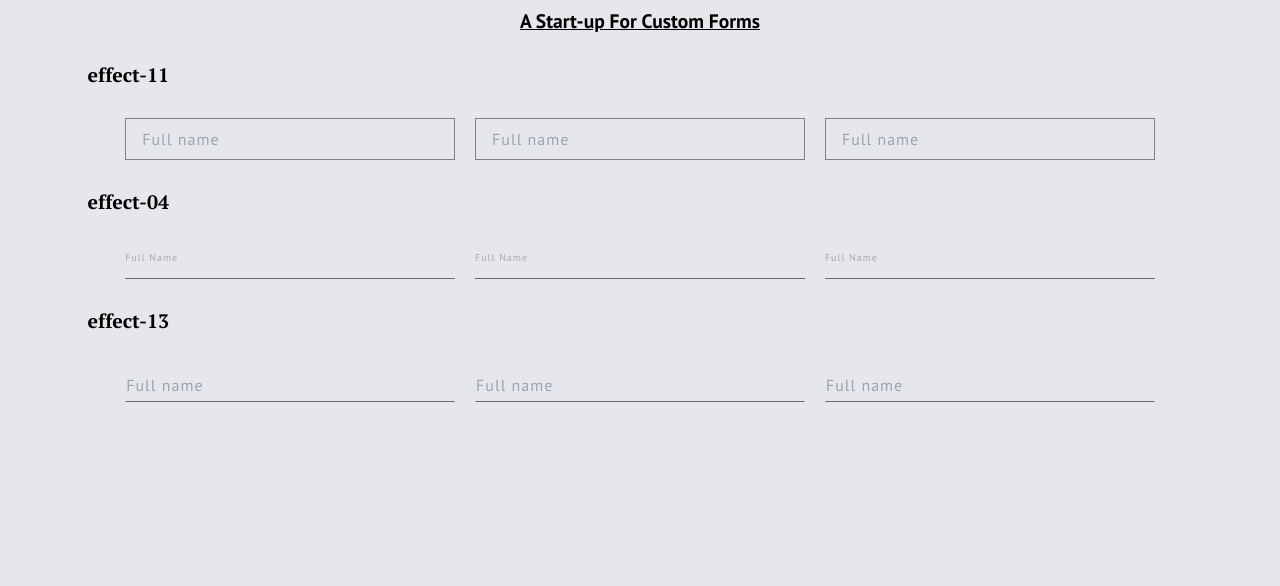
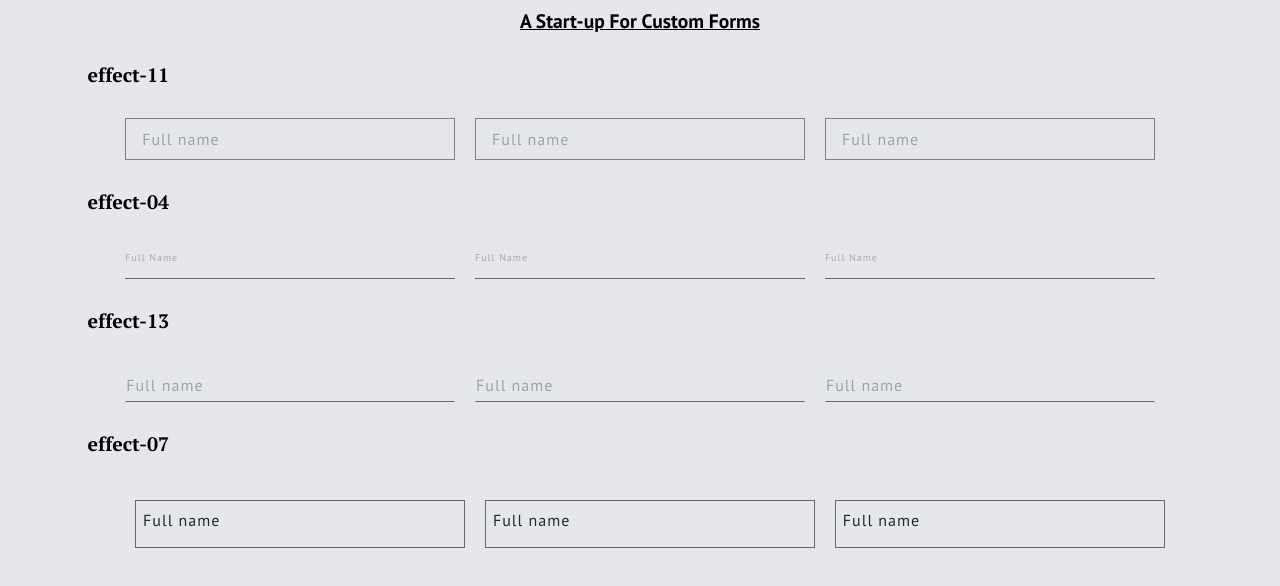
Before and after one commit to MAbdurahman/tw-input-forms, a website: page src/index.html in a window 1280 px wide. Shown: the part 92-678 px from the top of the page. Drawn offline with Linux system fonts and the light colour scheme; a web font is replaced by a local one.

Commit message:
Add effect-07 structure, styles, and scripts

```diff
--- a/js/scripts.js
+++ b/js/scripts.js
@@ -23,4 +23,15 @@ $(function () {
         }
     });
 
+    //**************** effect 07 scripts ****************//
+    $('.effect-07').val('');
+
+    $('.js-effect-07 input').focusout(function () {
+        if ($(this).val() !== '') {
+            $(this).addClass('has-content');
+        } else {
+            $(this).removeClass('has-content');
+        }
+    });
+
 });
--- a/src/index.html
+++ b/src/index.html
@@ -80,6 +80,26 @@
                 </div>
             </div>
         </div>
+        <div class="wrapper">
+            <h3 class="text-left sub-heading">effect-07</h3>
+            <div class="grid-container">
+                <div class="form-input-07 js-effect-07">
+                    <input type="text" id="input-07" name="input-07" class="effect-07" placeholder="" />
+                    <label for="input-07">Full name</label>
+                    <span class="focus-background-07"></span>
+                </div>
+                <div class="form-input-07 js-effect-07">
+                    <input type="text" id="input-08" name="input-08" class="effect-07" placeholder="" />
+                    <label for="input-08">Full name</label>
+                    <span class="focus-background-07"></span>
+                </div>
+                <div class="form-input-07 js-effect-07">
+                    <input type="text" id="input-09" name="input-08" class="effect-07" placeholder="" />
+                    <label for="input-09">Full name</label>
+                    <span class="focus-background-07"></span>
+                </div>
+            </div>
+        </div>
     </div>
 
 </div>
--- a/src/input.css
+++ b/src/input.css
@@ -168,6 +168,7 @@
       /*margin: 40px 3%;*/
       position: relative;
    }
+
    .outer-container {
       margin: 0 auto;
       max-width: 1200px;
@@ -210,7 +211,7 @@
    }
 }
 
-@layer components{
+@layer components {
    .effect-11 {
       position: relative;
       width: 100%;
@@ -329,4 +330,60 @@
       transition: 0.4s;
       border: 2px solid dimgray;
    }
+
+   .form-input-07 {
+      position: relative;
+      width: 100%;
+      margin: 12px 3%;
+   }
+   .effect-07 {
+      position: relative;
+      width: 100%;
+      display: inline-block;
+      padding: 8px 16px;
+      @apply font-body;
+      font-size: 20px;
+      @apply text-gray-800;
+      background-color: transparent;
+      border-width: 1px;
+      border-style: solid;
+      border-color: dimgray;
+
+   }
+
+   .effect-07~.focus-background-07 {
+      position: absolute;
+      bottom: 0;
+      left: 0;
+      width: 0;
+      height: 100%;
+      z-index: -1;
+      @apply bg-gray-300;
+      transition: 0.4s;
+   }
+   .effect-07:focus~.focus-background-07,
+   .has-content.effect-07~.focus-background-07 {
+      width: 100%;
+      transition: 0.4s;
+   }
+   .effect-07~label {
+      position: absolute;
+      left: 8px;
+      width: 100%;
+      top: 8px;
+      @apply text-gray-800;
+      transition: 0.3s;
+      z-index: -1;
+      letter-spacing: 1px;
+      font-size: 16px;
+   }
+   .effect-07:focus~label,
+   .has-content.effect-07~label {
+      top: -22px;
+      font-size: 16px;
+      letter-spacing: 1px;
+      @apply text-gray-800;
+      transition: 0.3s;
+   }
+
 }
```
Also changed, not shown: css/styles.css.
